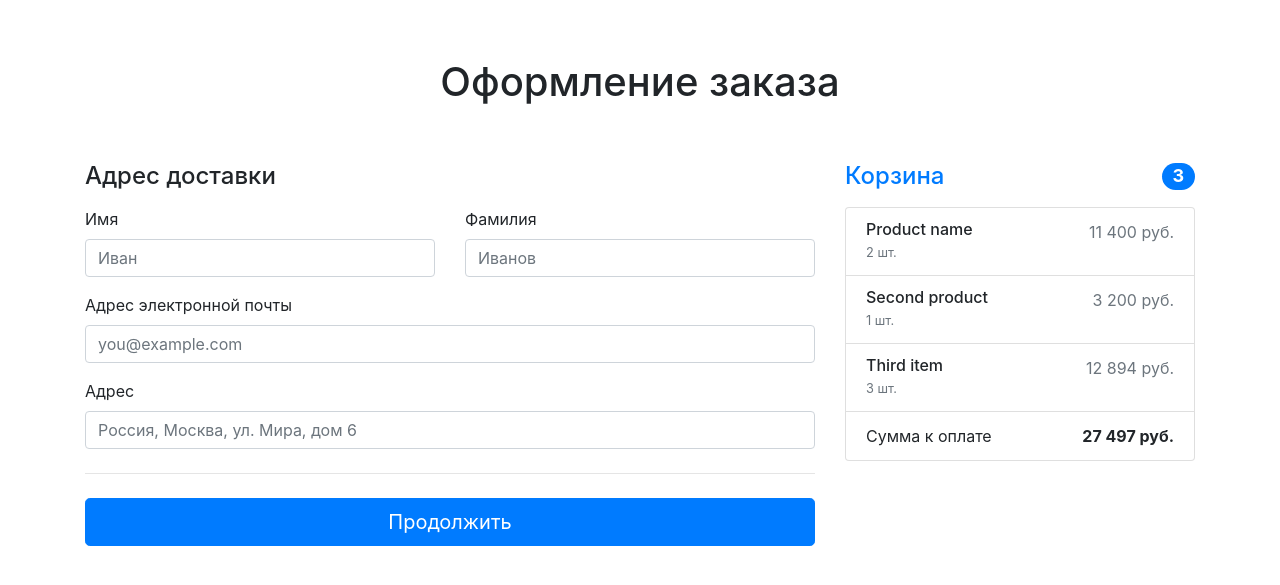
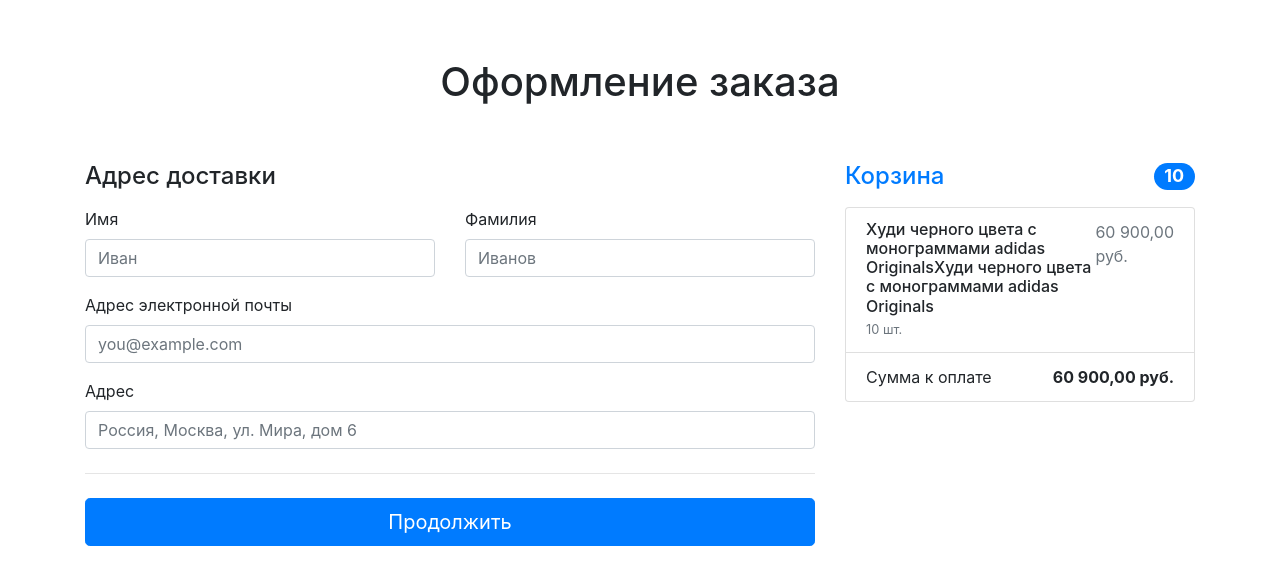
Before and after one commit to ZayMax1977/store, a Django app: page /orders/order-create/ in a window 1280 px wide. Shown: the part 56-641 px from the top of the page. Run offline with Django 3.2, Linux system fonts and the light colour scheme; a user stored in the database is signed in; data comes from the database, SQL or seed files in the repository; tables that the repository leaves empty hold one stand-in row (values such as "Sample post"); parts of the project's set-up code (start-up, migrations or seed data) failed here and were passed over; some libraries are stand-ins or nearby versions.

Commit message:
создание корзины

```diff
--- a/orders/forms.py
+++ b/orders/forms.py
@@ -3,6 +3,11 @@ from orders.models import Order
 
 
 class OrderForm(forms.ModelForm):
+    first_name = forms.CharField(widget=forms.TextInput(attrs={'class': 'form-control','placeholder': 'Иван'}))
+    last_name = forms.CharField(widget=forms.TextInput(attrs={'class': 'form-control','placeholder': 'Иванов'}))
+    email = forms.EmailField(widget=forms.EmailInput(attrs={'class': 'form-control','placeholder': 'you@example.com'}))
+    address = forms.CharField(widget=forms.TextInput(attrs={'class': 'form-control','placeholder': 'Россия, Москва, ул. Мира, дом 6'}))
+
     class Meta:
         model = Order
         fields = ('first_name','last_name','address','email')
--- a/orders/models.py
+++ b/orders/models.py
@@ -23,4 +23,4 @@ class Order(models.Model):
     status = models.SmallIntegerField(default=CREATED,choices=STATUSES)
 
     def __str__(self):
-        return  f'Order ?{self.id}. {self.first_name} {self.last_name}'
+        return  f'Order №{self.id}. {self.first_name} {self.last_name}'
--- a/orders/templates/orders/order-create.html
+++ b/orders/templates/orders/order-create.html
@@ -1,5 +1,6 @@
 {% extends 'products/base.html' %}
 {% load static %}
+{% load humanize %}
 
 {% block css %}
  <link href='{% static "vendor/css/orders.css" %} rel="stylesheet"'/>
@@ -18,60 +19,48 @@
             <div class="col-md-5 col-lg-4 order-md-last">
                 <h4 class="d-flex justify-content-between align-items-center mb-3">
                     <span class="text-primary">Корзина</span>
-                    <span class="badge badge-primary badge-pill text-white">3</span>
+                    <span class="badge badge-primary badge-pill text-white">{{ baskets.total_quantity }}</span>
                 </h4>
                 <ul class="list-group mb-3">
+                    {% for basket in baskets %}
                     <li class="list-group-item d-flex justify-content-between lh-sm">
                         <div>
-                            <h6 class="my-0">Product name</h6>
-                            <small class="text-muted">2 шт.</small>
+                            <h6 class="my-0">{{ basket.product.name }}</h6>
+                            <small class="text-muted">{{ basket.quantity }} шт.</small>
                         </div>
-                        <span class="text-muted">11 400 руб.</span>
+                        <span class="text-muted">{{ basket.sum|intcomma }} руб.</span>
                     </li>
-                    <li class="list-group-item d-flex justify-content-between lh-sm">
-                        <div>
-                            <h6 class="my-0">Second product</h6>
-                            <small class="text-muted">1 шт.</small>
-                        </div>
-                        <span class="text-muted">3 200 руб.</span>
-                    </li>
-                    <li class="list-group-item d-flex justify-content-between lh-sm">
-                        <div>
-                            <h6 class="my-0">Third item</h6>
-                            <small class="text-muted">3 шт.</small>
-                        </div>
-                        <span class="text-muted">12 894 руб.</span>
-                    </li>
+                    {% endfor %}
+
                     <li class="list-group-item d-flex justify-content-between">
                         <span>Сумма к оплате</span>
-                        <strong>27 497 руб.</strong>
+                        <strong>{{ baskets.total_sum|intcomma }} руб.</strong>
                     </li>
                 </ul>
             </div>
             <div class="col-md-7 col-lg-8">
                 <h4 class="mb-3">Адрес доставки</h4>
-                <form>
+                <form action="{% url 'orders:order_create' %}" method="post">
+                    {% csrf_token %}
                     <div class="row g-3">
                         <div class="col-sm-6">
-                            <label for="firstName" class="form-label">Имя</label>
-                            <input type="text" class="form-control" id="firstName" placeholder="Иван" value="" required>
+                            <label for="{{ form.first_name.id_for_label }}" class="form-label">Имя</label>
+                            {{ form.first_name }}
                         </div>
 
                         <div class="col-sm-6">
-                            <label for="lastName" class="form-label">Фамилия</label>
-                            <input type="text" class="form-control" id="lastName" placeholder="Иванов" value=""
-                                   required>
+                            <label for="{{ form.last_name.id_for_label }}" class="form-label">Фамилия</label>
+                            {{ form.last_name }}
                         </div>
 
                         <div class="col-12 mt-3">
-                            <label for="email" class="form-label">Адрес электронной почты</label>
-                            <input type="email" class="form-control" id="email" placeholder="you@example.com">
+                            <label for="{{ form.email.id_for_label }}" class="form-label">Адрес электронной почты</label>
+                            {{ form.email }}
                         </div>
 
                         <div class="col-12 mt-3">
-                            <label for="address" class="form-label">Адрес</label>
-                            <input type="text" class="form-control" id="address"
-                                   placeholder="Россия, Москва, ул. Мира, дом 6" required>
+                            <label for="{{ form.address.id_for_label }}" class="form-label">Адрес</label>
+                            {{ form.address }}
                         </div>
 
                     </div>
--- a/orders/views.py
+++ b/orders/views.py
@@ -1,8 +1,16 @@
+from django.urls import reverse_lazy
 from django.views.generic import CreateView
 
+from common.views import TitleMixin
 from orders.forms import OrderForm
 
 
-class OrderCreateView(CreateView):
+class OrderCreateView(TitleMixin,CreateView):
     template_name = 'orders/order-create.html'
     form_class = OrderForm
+    success_url = reverse_lazy('orders:order_create')
+    title = 'Store - Оформление заказа'
+
+    def form_valid(self,form):
+        form.instance.initiator = self.request.user
+        return super(OrderCreateView, self).form_valid(form)
--- a/products/templates/products/basket.html
+++ b/products/templates/products/basket.html
@@ -1,3 +1,4 @@
+{% load humanize %}
 {% if baskets %}
     <h4 class="mt-3 mb-3 d-flex justify-content-between align-items-center mb-3">
         Корзина <span class="badge badge-secondary badge-pill">{{ baskets.total_quantity }}</span>
@@ -14,7 +15,7 @@
                     <div class="col-lg-4">
                         <input name="basketID" type="number" class="form-control" value='{{ basket.quantity }}' min="0">
                     </div>
-                    <div class="col-lg-4">{{ basket.sum }} руб.</div>
+                    <div class="col-lg-4">{{ basket.sum|intcomma }} руб.</div>
                     <div class="col-lg-4">
                         <a href="{% url 'products:basket_remove' basket.id %}">
                             <i class="fas fa-trash"></i>
@@ -28,7 +29,7 @@
     <div class="card mb-3">
         <div class="card-footer">
             <p class="float-left">Итого</p>
-            <h4 class="float-right">{{ baskets.total_sum }} руб.</h4>
+            <h4 class="float-right">{{ baskets.total_sum|intcomma }} руб.</h4>
         </div>
     </div>
     <a class="btn btn-success btn-lg float-right" href="{% url 'orders:order_create' %}">
--- a/products/templates/products/products.html
+++ b/products/templates/products/products.html
@@ -1,6 +1,6 @@
 {% extends 'products/base.html' %}
 {% load static %}
-
+{% load humanize %}
 
 {% block css %}
  <link href="{% static 'vendor/css/products.css' %}" rel="stylesheet">
@@ -73,7 +73,7 @@
                             <h4 class="card-title">
                                 <a href="#">{{ p.name }}</a>
                             </h4>
-                            <h5>{{ p.price }} руб.</h5>
+                            <h5>{{ p.price|intcomma }} руб.</h5>
                             <p class="card-text">{{ p.description }}</p>
                         </div>
                         <div class="card-footer text-center">
--- a/store/settings.py
+++ b/store/settings.py
@@ -46,6 +46,7 @@ INSTALLED_APPS = [
     'allauth.socialaccount',
     'allauth.socialaccount.providers.github',
     "debug_toolbar",
+    'django.contrib.humanize',
 
     'products',
     'users',
```
Also changed, not shown: orders/admin.py (+12 -1 lines), 1 other file.
